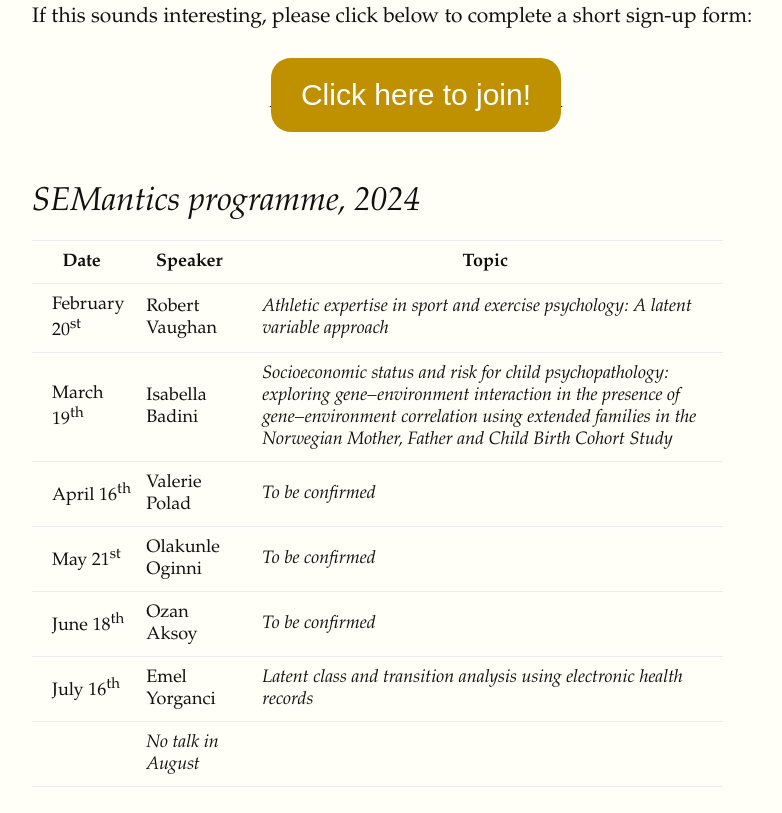
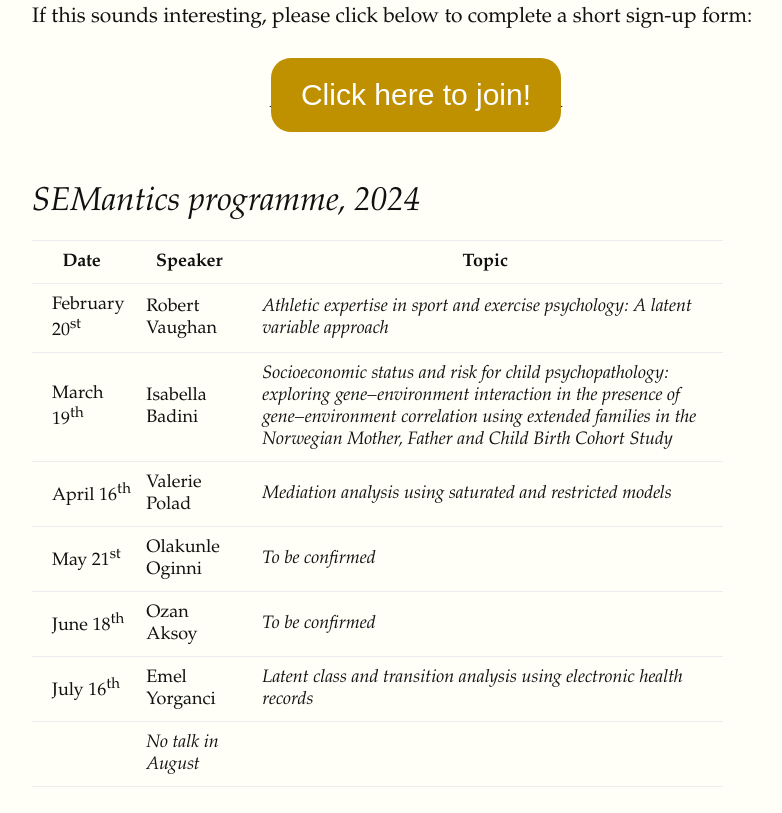
Before and after one commit to ewancarr/semantics, a plain HTML site: page index.html in a window 1280 px wide. Shown: the part 1134-1947 px from the top of the page, without its empty margins (224-1006 px from the left). Drawn offline with Linux system fonts and the light colour scheme; a web font is replaced by a local one.

```diff
--- a/index.html
+++ b/index.html
@@ -75,7 +75,7 @@
             <tr>
                 <td>April 16<sup>th</sup></td>
                 <td>Valerie Polad</td>
-                <td><i>To be confirmed</i></td>
+                <td><i>Mediation analysis using saturated and restricted models</i></td>
             </tr>
             <tr>
                 <td>May 21<sup>st</sup></td>
```
